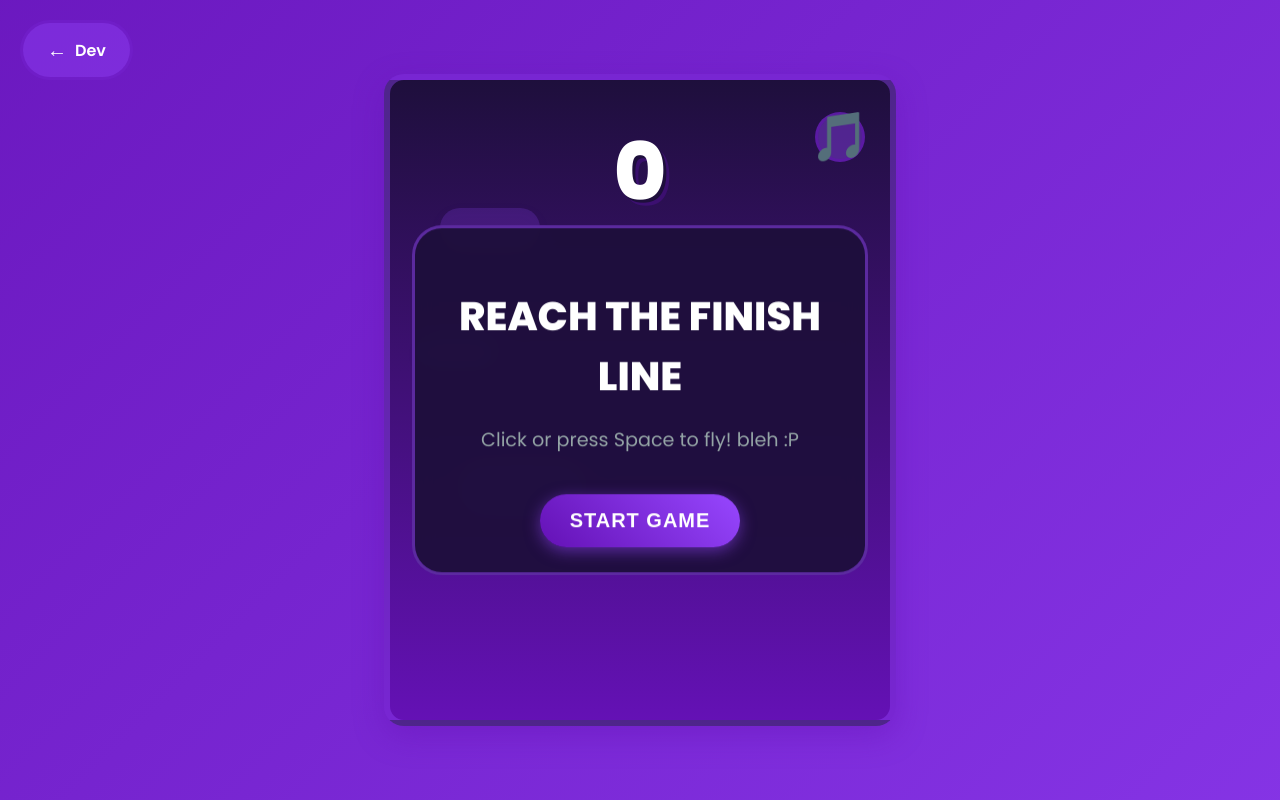
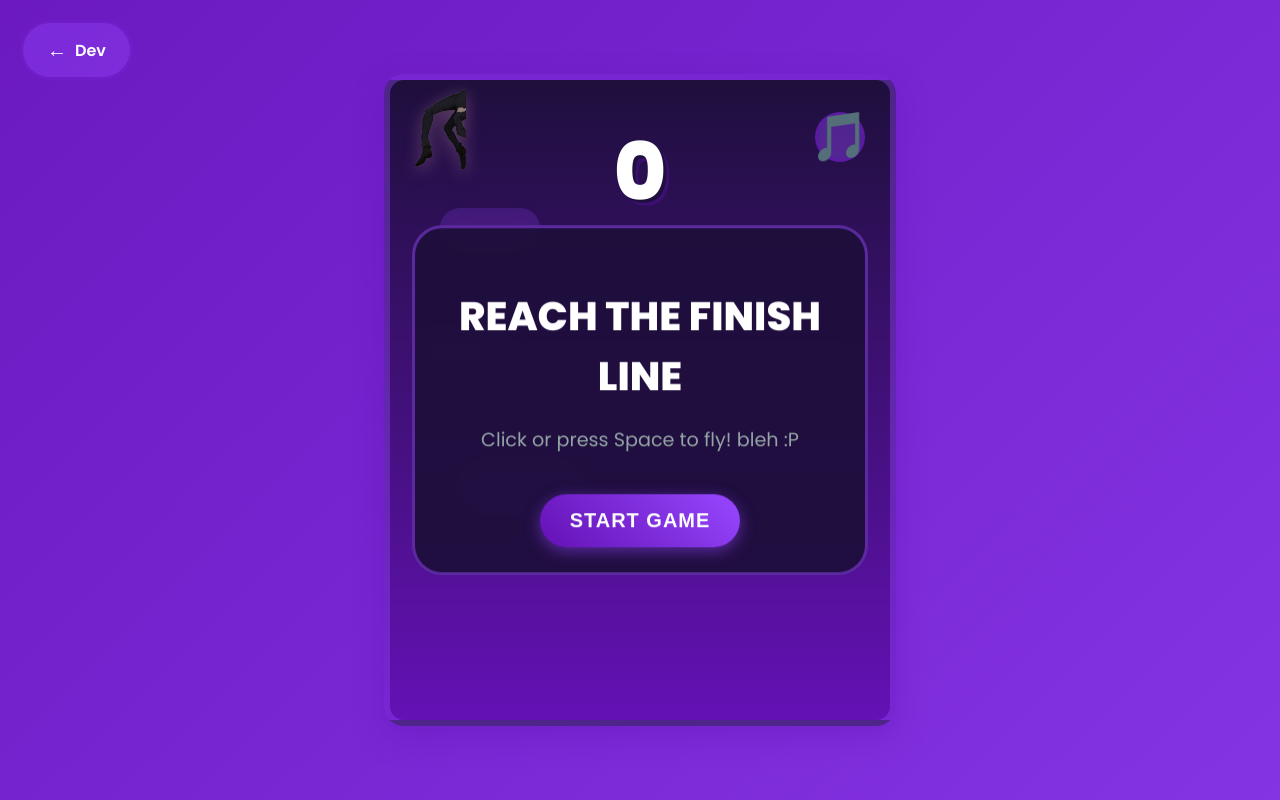
Before and after one commit to yanix2909/gomen, a plain HTML site: page index.html in a window 1280 px wide. Drawn offline with Linux system fonts and the light colour scheme.

Commit message:
Update styles.css

```diff
--- a/styles.css
+++ b/styles.css
@@ -46,7 +46,7 @@ body {
     max-width: 150px;
     height: auto;
     aspect-ratio: 1/1;
-    background: url('assets/image/start.png') no-repeat center center;
+    background: url('start.png') no-repeat center center;
     background-size: contain;
     transition: transform 0.1s;
     filter: drop-shadow(0 4px 8px rgba(255,182,193,0.3));
```
